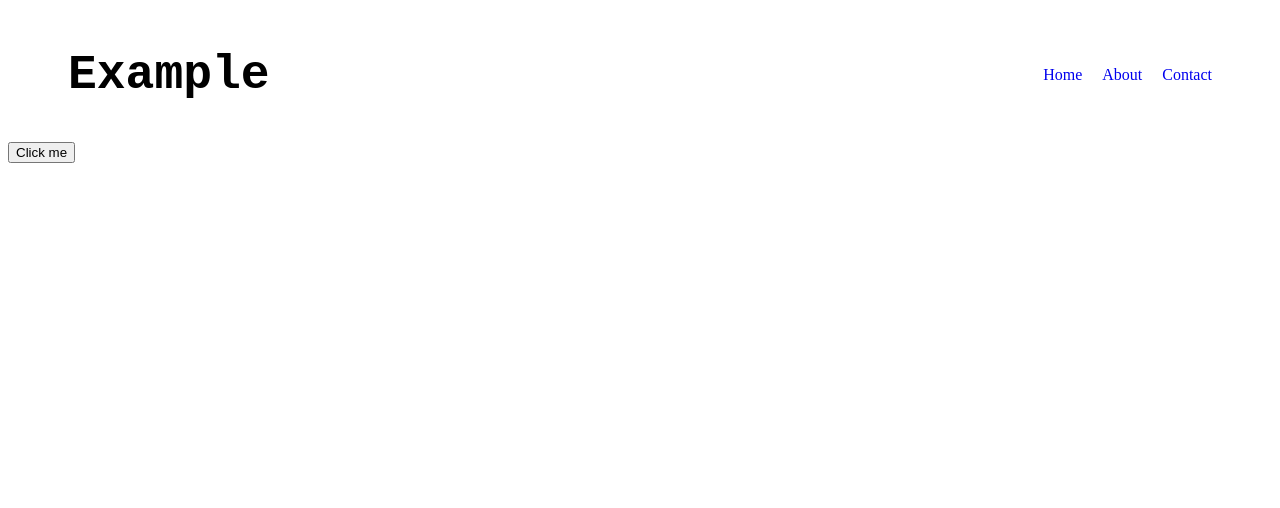
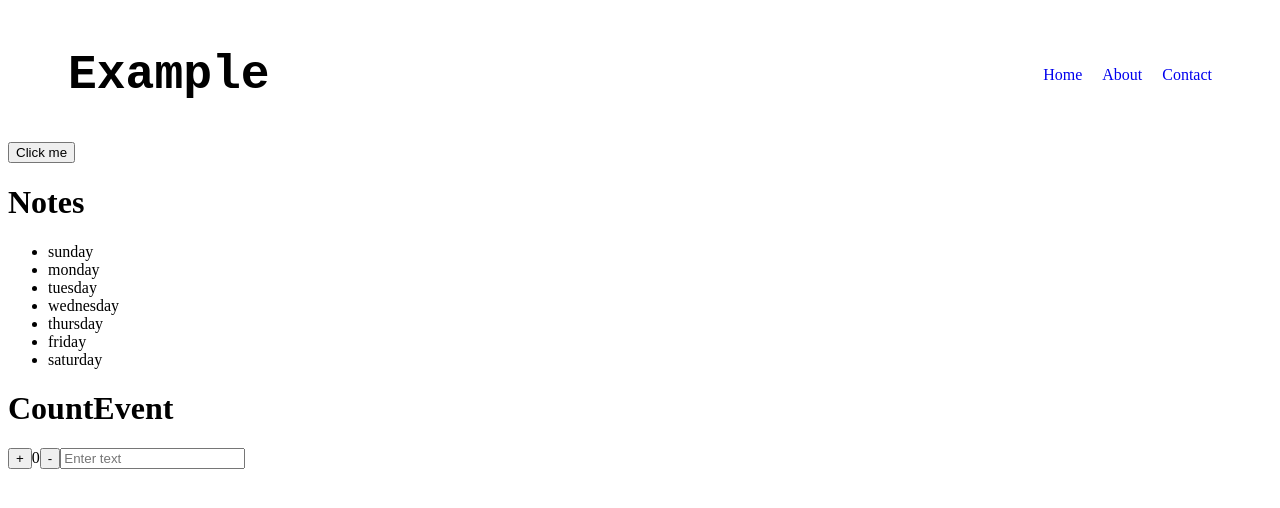
Before and after one commit to nrrarnn/vue-project, a Vue app: page / in a window 1280 px wide. Shown: the top 508 px of the page. Built offline with nearby package versions, Linux system fonts and the light colour scheme.

Commit message:
[ADD] add concept props and attribute bindings

```diff
--- a/src/App.vue
+++ b/src/App.vue
@@ -1,10 +1,15 @@
 <script setup>
-  import MainButton from './components/Button.vue'
+import HeaderNav from './components/HeaderNav.vue'
+import MainButton from './components/Button.vue'
+import CountEvent from './components/CountEvent.vue';
+import MainNotes from './components/Notes.vue'
 </script>
 
 <template>
   <HeaderNav/>
   <MainButton />
+  <MainNotes />
+  <CountEvent/>
 </template>
 
 <style scoped>
--- /dev/null
+++ b/src/components/CountEvent.vue
@@ -0,0 +1,29 @@
+<script setup>
+import { ref } from 'vue';
+
+  const count = ref(0)
+  const userInput = ref('')
+
+  const showInput = () => {
+    console.log(userInput.value)
+  }
+
+  const add = () => {
+    count.value++
+  }
+</script>
+
+<template>
+  <div>
+    <h1>CountEvent</h1>
+    <button @click="add"> + </button>
+      <span>{{ count }}</span>
+    <button @click="count--"> - </button>
+    <input type="text" v-model="userInput" placeholder="Enter text">
+    <h1>{{ userInput }}</h1>
+  </div>
+</template>
+
+<style scoped>
+
+</style>
--- a/src/components/Notes.vue
+++ b/src/components/Notes.vue
@@ -2,10 +2,15 @@
   defineOptions({
     name: 'MainNotes'
   })
+
+  const days = ["sunday","monday","tuesday","wednesday","thursday","friday","saturday"]
 </script>
 
 <template>
   <div>
     <h1>Notes</h1>
+    <ul>
+      <li v-for="day in days" :key="day">{{ day }}</li>
+    </ul>
   </div>
 </template>
```
